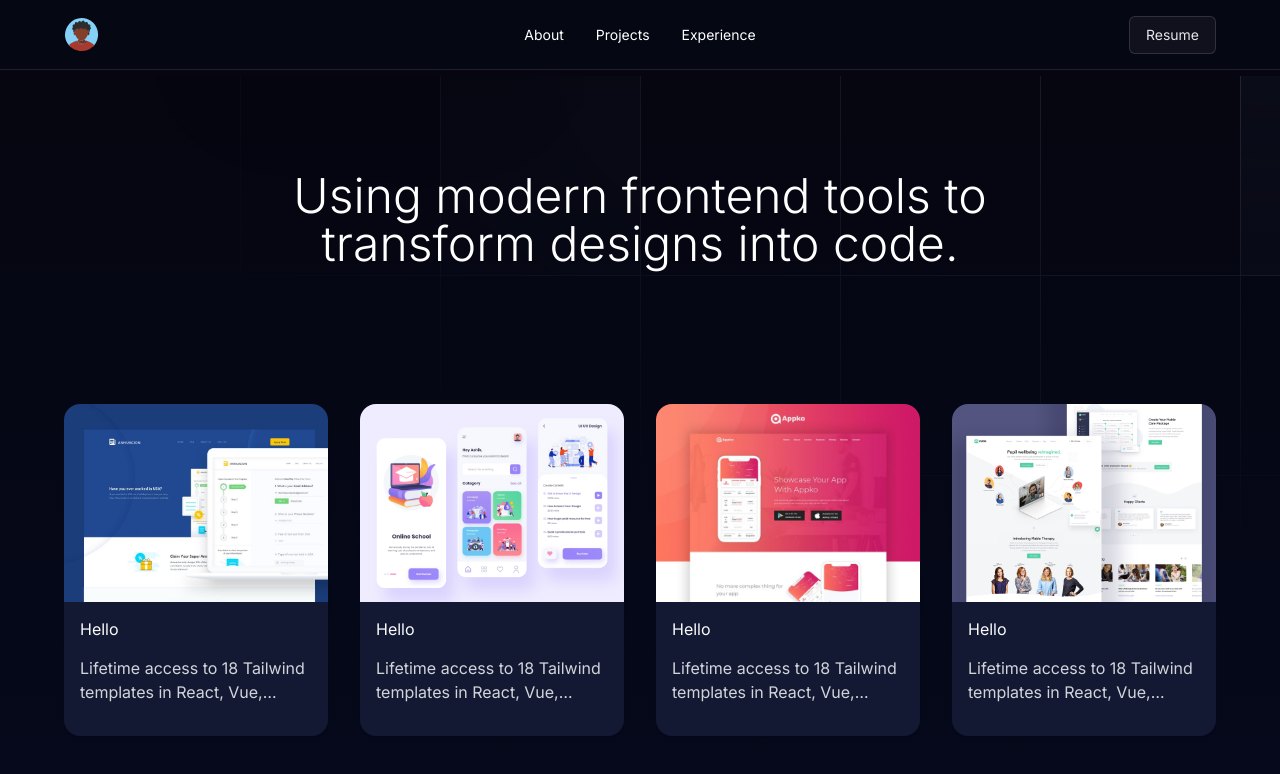
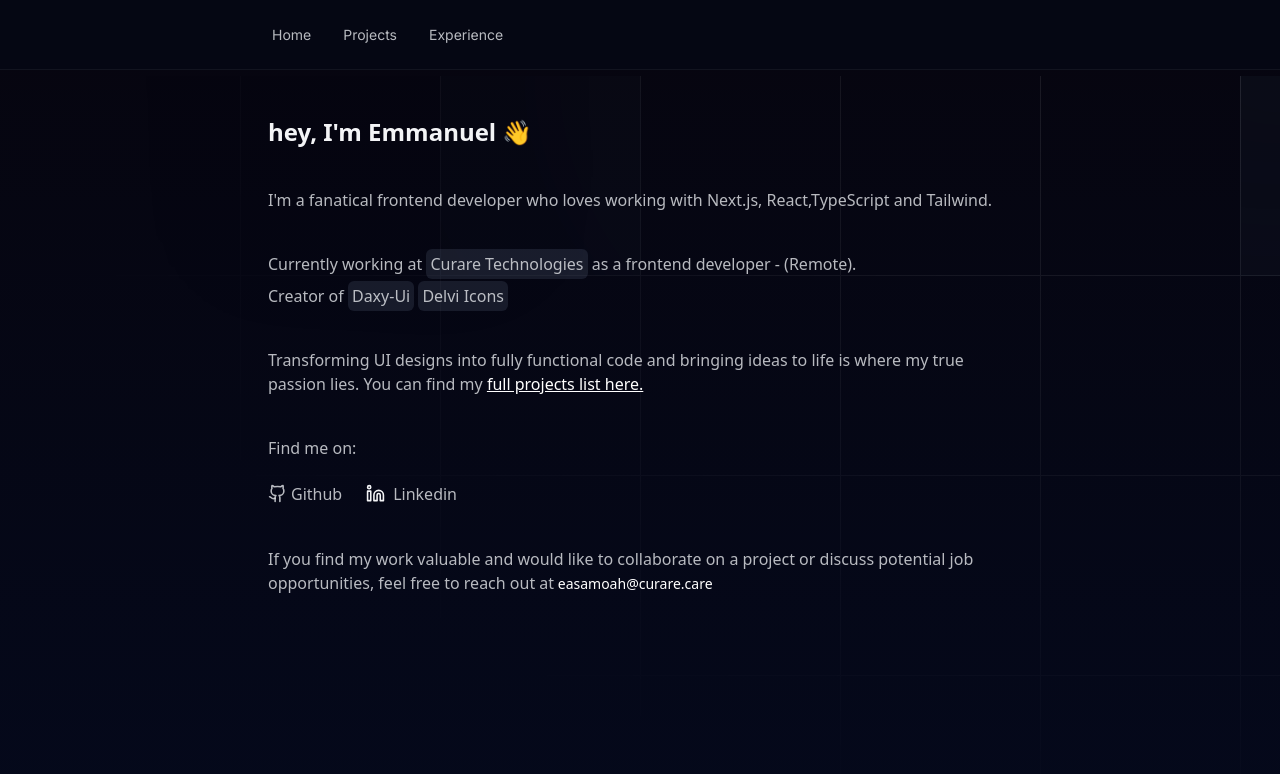
Before and after one commit to AE4041/portfolio, a Next.js app: page / in a window 1280 px wide. Shown: the top 774 px of the page. Built offline with nearby package versions, Linux system fonts and the light colour scheme.

Commit message:
refined content

```diff
--- a/src/app/layout/Navbar.tsx
+++ b/src/app/layout/Navbar.tsx
@@ -8,7 +8,7 @@
 
 const NavItems: NavTypes[] = [
     {
-        title: "About",
+        title: "Home",
         route: "/about"
     },
     {
@@ -23,26 +23,16 @@
 
 const Navbar = () => {
     return (
-        <div className="fixed top-0 z-30 mx-auto h-[60px] lg:h-[70px] w-full bg-[#060814f3] border-b border-white/10">
-            <div className="relative mx-auto max-w-6xl h-full px-5 md:px-0 lg:px-0">
-                <nav className="flex h-full flex-row items-center justify-between lg:justify-start">
-                    <div className="flex lg:flex-1">
-                        <a href="/" className="-m-1.5 flex items-center p-1.5">
-                            <Image alt="avatar" src="/avatar.svg" width={35} height={35} />
-                        </a>
-                    </div>
-
+        <div className="fixed top-0 z-30 mx-auto h-[60px] lg:h-[70px] w-full bg-[#060814fa] border-b border-white/5">
+            <div className="relative mx-auto max-w-3xl h-full px-5 md:px-0 lg:px-0">
+                <nav className="flex h-full flex-row items-center justify-start">
                     {NavItems.map((item, index) => (
                         <div key={`nav-item-${index}`} className="flex">
-                            <a href="" className="flex items-center gap-x-1 px-2 py-2 text-sm text-white hover:text-dark-300 transition-colors md:px-3 lg:px-4">
+                            <a href="" className="flex items-center gap-x-1 px-2 py-2 text-sm text-gray-200/80 hover:text-dark-300 transition-colors md:px-3 lg:px-4">
                                 <span>{item.title}</span>
                             </a>
                         </div>
                     ))}
-
-                    <div className="hidden lg:flex lg:flex-1 lg:justify-end">
-                        <button className="px-4 py-2 bg-zinc-700/20  border border-zinc-700/70 rounded-md text-sm text-gray-200">Resume</button>
-                    </div>
                 </nav>
             </div>
         </div>
--- a/src/app/page.tsx
+++ b/src/app/page.tsx
@@ -1,13 +1,21 @@
 import Navbar from "./layout/Navbar";
-import Image from "next/image";
+
 
 export default function Home() {
   return (
     <main>
       <Navbar />
-      <div className="min-h-[1000px]">
-        <div className="h-screen lg:h-[500px] w-full -z-10 absolute isolate overflow-hidden undefined">
-          <svg className="absolute inset-0 h-full w-full stroke-white/10 [mask-image:radial-gradient(100%_100%_at_top_right,white,transparent)]" aria-hidden="true"><defs><pattern id="983e3e4c-de6d-4c3f-8d64-b9761d1534cc" width="200" height="200" x="50%" y="-1" patternUnits="userSpaceOnUse"><path d="M.5 200V.5H200" fill="none"></path></pattern></defs><svg x="50%" y="-1" className="overflow-visible fill-gray-800/20"><path d="M-200 0h201v201h-201Z M600 0h201v201h-201Z M-400 600h201v201h-201Z M200 800h201v201h-201Z" stroke-width="0"></path></svg><rect width="100%" height="100%" stroke-width="0" fill="url(#983e3e4c-de6d-4c3f-8d64-b9761d1534cc)"></rect></svg>
+      <div className="h-screen min-h-[1000px] font-sans text-gray-200/80">
+        <div className="h-screen min-h-full w-full -z-10 absolute isolate overflow-hidden undefined">
+          <svg className="absolute inset-0 h-full w-full stroke-white/10 [mask-image:radial-gradient(100%_100%_at_top_right,white,transparent)]" aria-hidden="true">
+            <defs>
+              <pattern id="983e3e4c-de6d-4c3f-8d64-b9761d1534cc" width="200" height="200" x="50%" y="-1" patternUnits="userSpaceOnUse">
+                <path d="M.5 200V.5H200" fill="none"></path>
+              </pattern>
+            </defs>
+            <svg x="50%" y="-1" className="overflow-visible fill-gray-800/20">
+              <path d="M-200 0h201v201h-201Z M600 0h201v201h-201Z M-400 600h201v201h-201Z M200 800h201v201h-201Z" stroke-width="0"></path>
+            </svg><rect width="100%" height="100%" stroke-width="0" fill="url(#983e3e4c-de6d-4c3f-8d64-b9761d1534cc)"></rect></svg>
           <div
             className="absolute left-[calc(50%-4rem)] top-[calc(50%-40rem)] -z-10 transform-gpu blur-3xl sm:left-[calc(50%-18rem)] lg:left-48 lg:top-[calc(50%-30rem)] xl:left-[calc(50%-24rem)]"
             aria-hidden="true"
@@ -18,82 +26,48 @@
           </div>
         </div>
 
-        <div className="lg:mt-[76px] py-16 lg:py-24 mt-[154px] md:mt-[112px] relative text-center lg:pb-24">
-          <div className="relative mx-auto px-8">
-            <div className="flex flex-col items-start md:flex-row md:items-center md:justify-center">
-              <h2 className="leading-1 inline-flex text-3xl sm:text-3xl font-light text-white lg:max-w-4xl lg:text-5xl">
-                Using modern frontend tools to transform designs into code.
-              </h2>
+        <div className="py-10 mx-auto mt-[76px] max-w-3xl relative lg:pb-10">
+          <div className="relative mx-auto px-3 space-y-10">
+            <p className="prose text-gray-100 text-2xl font-bold">hey, I'm Emmanuel 👋</p>
+            <p>I'm a fanatical frontend developer who loves working with Next.js, React,TypeScript and Tailwind.</p>
+
+            <div className="space-y-2">
+              <p>Currently working at <span className="bg-slate-500/20 p-1 rounded-md">Curare Technologies</span> as a frontend developer - (Remote).</p>
+              <p>Creator of <span className="bg-slate-500/20 p-1 rounded-md">Daxy-Ui</span> <span className="bg-slate-500/20 p-1 rounded-md">Delvi Icons</span></p>
             </div>
+
+            <div className="">
+              <p>
+                Transforming UI designs into fully functional code and bringing ideas to life is where my true passion lies.
+                You can find my <a href="http://" target="_blank" rel="noopener noreferrer" className="text-white font-medium underline">full projects list here.</a>
+              </p>
+            </div>
+
+            <div>
+              <p>Find me on:</p>
+              <div className="flex space-x-5 mt-5">
+                <a className="flex gap-x-1 items-center" href="" target="_blank">
+                  <span className="flex justify-center items-center p-1text-gray-100 rounded-xl">
+                    <svg xmlns="http://www.w3.org/2000/svg" width="19" height="19" viewBox="0 0 24 24" fill="none" stroke="currentColor" stroke-width="2" stroke-linecap="round" stroke-linejoin="round" class="lucide lucide-github"><path d="M15 22v-4a4.8 4.8 0 0 0-1-3.5c3 0 6-2 6-5.5.08-1.25-.27-2.48-1-3.5.28-1.15.28-2.35 0-3.5 0 0-1 0-3 1.5-2.64-.5-5.36-.5-8 0C6 2 5 2 5 2c-.3 1.15-.3 2.35 0 3.5A5.403 5.403 0 0 0 4 9c0 3.5 3 5.5 6 5.5-.39.49-.68 1.05-.85 1.65-.17.6-.22 1.23-.15 1.85v4" /><path d="M9 18c-4.51 2-5-2-7-2" /></svg>
+                  </span>
+                  <span>Github</span>
+                </a>
+
+                <a className="flex gap-x-1 items-center" href="" target="_blank">
+                  <span className="flex justify-center items-center p-1 text-gray-100 rounded-xl">
+                    <svg xmlns="http://www.w3.org/2000/svg" width="19" height="19" viewBox="0 0 24 24" fill="none" stroke="currentColor" stroke-width="2" stroke-linecap="round" stroke-linejoin="round" class="lucide lucide-linkedin"><path d="M16 8a6 6 0 0 1 6 6v7h-4v-7a2 2 0 0 0-2-2 2 2 0 0 0-2 2v7h-4v-7a6 6 0 0 1 6-6z" /><rect width="4" height="12" x="2" y="9" /><circle cx="4" cy="4" r="2" /></svg>
+                  </span>
+                  <span>Linkedin</span>
+                </a>
+              </div>
+            </div>
+
+            <p>
+              If you find my work valuable and would like to collaborate on a project or discuss potential job opportunities, feel free to reach out at
+              <span className="mr-2 text-sm text-white font-medium"> easamoah@curare.care</span>
+            </p>
           </div>
         </div>
-        <div className="container mx-auto px-8 mt-10">
-          <div className="flex relative mx-auto max-w-6xl">
-            <div className="grid grid-cols-2 gap-4 mb-4 sm:mb-8 sm:gap-8 sm:grid-cols-2 lg:grid-cols-2 xl:grid-cols-4">
-              <div className="group relative flex h-full w-full flex-col overflow-hidden rounded-2xl bg-dark-800 shadow-sm hover:shadow-none ">
-                <div className="aspect-h-9 aspect-w-16 overflow-hidden bg-dark-900 transition-opacity group-hover:opacity-75">
-                  <Image alt="image" src="/ab.jpg" width={688} height={512} />
-                </div>
-                <div className="flex flex-col p-4 w-full bg-[#161b35f3]">
-                  <div className="flex flex-1 items-center">
-                    <h3 className="text-md line-clamp-2 font-normal leading-snug text-gray-50 transition-colors hover:text-indigo-400">Hello</h3>
-                  </div>
-                  <div className="w-full py-4">
-                    <p className="text-gray-300 line-clamp-2">
-                      Lifetime access to 18 Tailwind templates in React, Vue, Nextjs and HTML.
-                    </p>
-                  </div>
-                </div>
-              </div>
-              <div className="group relative flex h-full w-full flex-col overflow-hidden rounded-2xl bg-dark-800 shadow-sm hover:shadow-none ">
-                <div className="aspect-h-9 aspect-w-16 overflow-hidden bg-dark-900 transition-opacity group-hover:opacity-75">
-                  <Image alt="image" src="/ac.jpg" width={688} height={512} />
-                </div>
-                <div className="flex flex-col p-4 w-full bg-[#161b35f3]">
-                  <div className="flex flex-1 items-center">
-                    <h3 className="text-md line-clamp-2 font-normal leading-snug text-gray-50 transition-colors hover:text-indigo-400">Hello</h3>
-                  </div>
-                  <div className="w-full py-4">
-                    <p className="text-gray-300 line-clamp-2">
-                      Lifetime access to 18 Tailwind templates in React, Vue, Nextjs and HTML.
-                    </p>
-                  </div>
-                </div>
-              </div>
-              <div className="group relative flex h-full w-full flex-col overflow-hidden rounded-2xl bg-dark-800 shadow-sm hover:shadow-none ">
-                <div className="aspect-h-9 aspect-w-16 overflow-hidden bg-dark-900 transition-opacity group-hover:opacity-75">
-                  <Image alt="image" src="/ad.jpg" width={688} height={512} />
-                </div>
-                <div className="flex flex-col p-4 w-full bg-[#161b35f3]">
-                  <div className="flex flex-1 items-center">
-                    <h3 className="text-md line-clamp-2 font-normal leading-snug text-gray-50 transition-colors hover:text-indigo-400">Hello</h3>
-                  </div>
-                  <div className="w-full py-4">
-                    <p className="text-gray-300 line-clamp-2">
-                      Lifetime access to 18 Tailwind templates in React, Vue, Nextjs and HTML.
-                    </p>
-                  </div>
-                </div>
-              </div>
-              <div className="group relative flex h-full w-full flex-col overflow-hidden rounded-2xl bg-dark-800 shadow-sm hover:shadow-none ">
-                <div className="aspect-h-9 aspect-w-16 overflow-hidden bg-dark-900 transition-opacity group-hover:opacity-75">
-                  <Image alt="image" src="/ae.jpg" width={688} height={512} />
-                </div>
-                <div className="flex flex-col p-4 w-full bg-[#161b35f3]">
-                  <div className="flex flex-1 items-center">
-                    <h3 className="text-md line-clamp-2 font-normal leading-snug text-gray-50 transition-colors hover:text-indigo-400">Hello</h3>
-                  </div>
-                  <div className="w-full py-4">
-                    <p className="text-gray-300 line-clamp-2">
-                      Lifetime access to 18 Tailwind templates in React, Vue, Nextjs and HTML.
-                    </p>
-                  </div>
-                </div>
-              </div>
-            </div>
-          </div>
-        </div>
-
       </div>
     </main>
   );
```
Also changed, not shown: src/app/about/page.tsx (+71 -0 lines).
